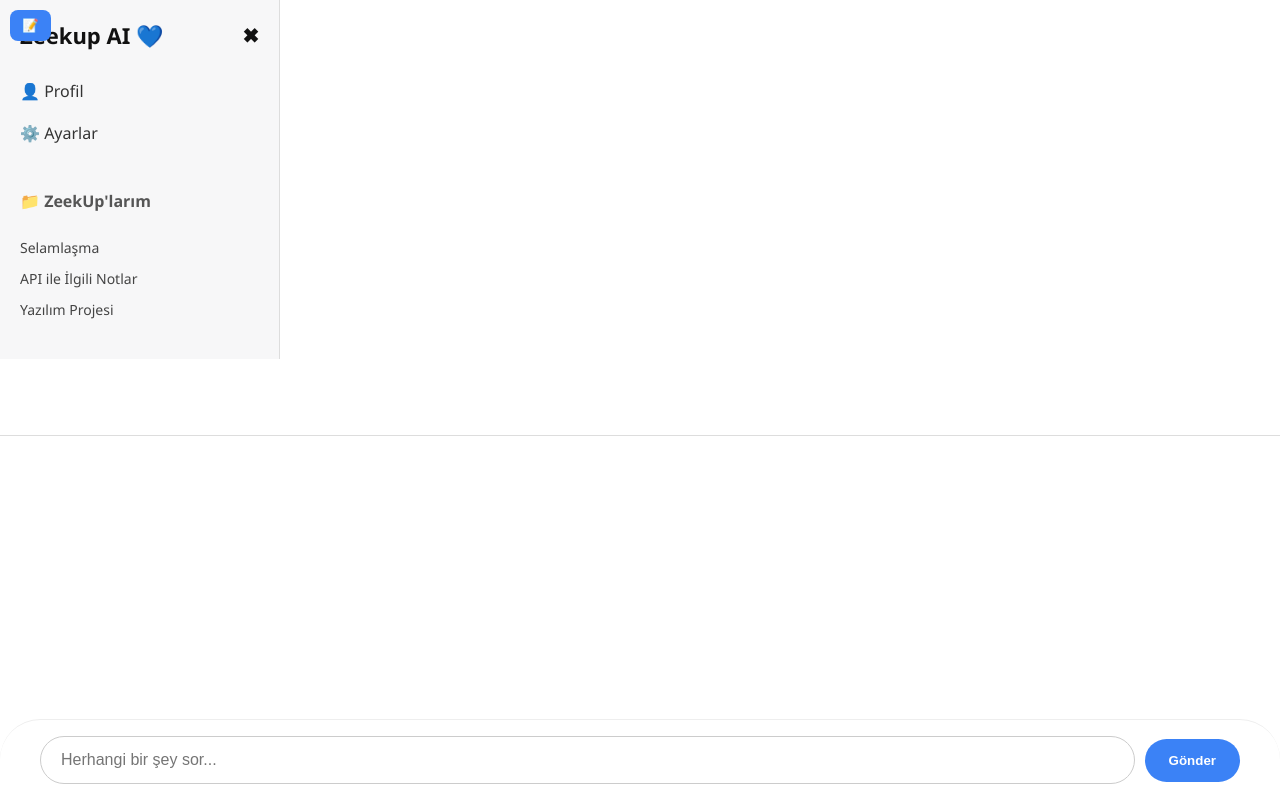
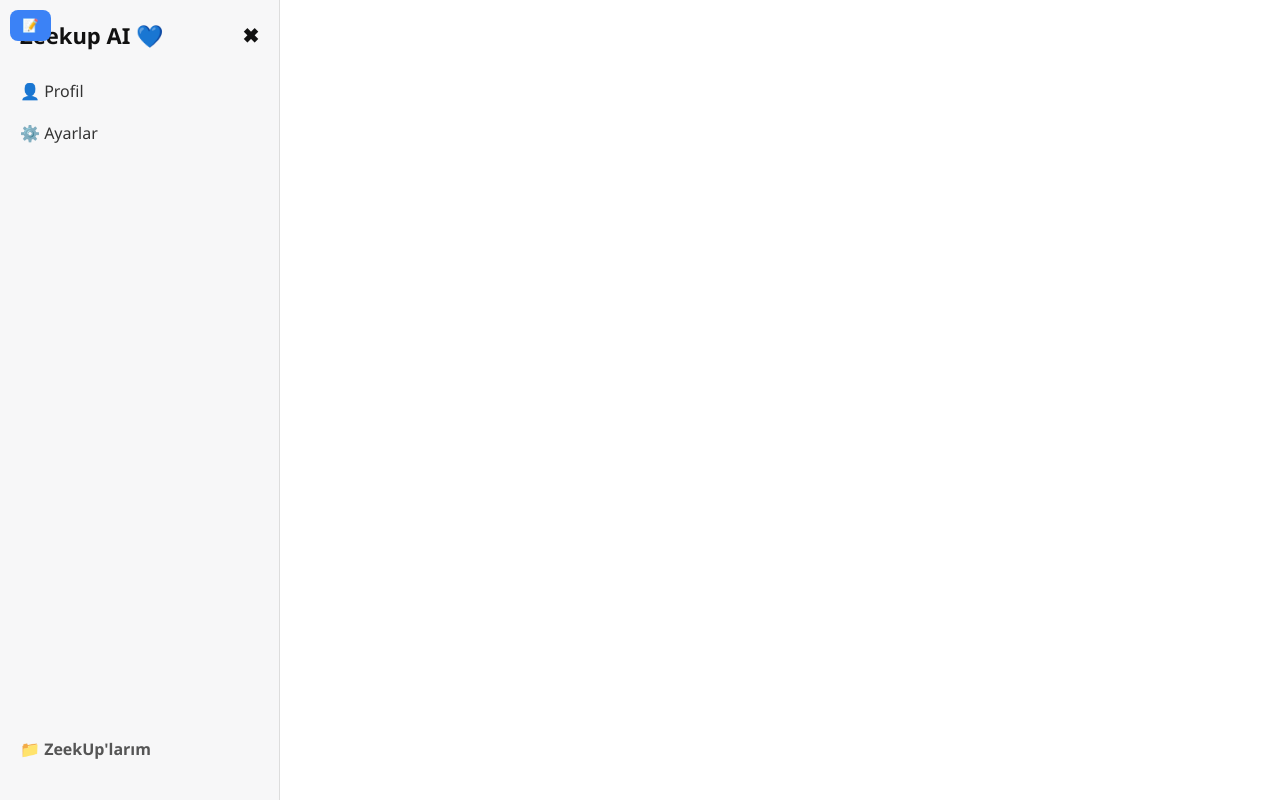
Before and after one commit to furkancoram/zeekup, a FastAPI app: page / in a window 1280 px wide. Run offline with FastAPI, Linux system fonts and the light colour scheme.

Commit message:
Update chat.html

```diff
--- a/templates/chat.html
+++ b/templates/chat.html
@@ -22,6 +22,7 @@
       border-right: 1px solid #ddd;
       display: flex;
       flex-direction: column;
+      height: 100vh;
       justify-content: space-between;
       padding: 20px;
       transition: transform 0.3s ease;
@@ -83,6 +84,7 @@
       display: flex;
       flex-direction: column;
       height: 100vh;
+      overflow: hidden;
     }
     header {
       padding: 20px;
@@ -160,10 +162,8 @@
     </div>
     <div class="sidebar-bottom">
       <h3>📁 ZeekUp'larım</h3>
-      <ul>
-        <li>Selamlaşma</li>
-        <li>API ile İlgili Notlar</li>
-        <li>Yazılım Projesi</li>
+      <ul id="zeekup-list">
+        <!-- Dinamik içerik gelecek -->
       </ul>
     </div>
   </div>
@@ -171,7 +171,7 @@
   <div class="main">
     <header>Nasıl yardımcı olabilirim?</header>
 
-    <div class="chat-container">
+    <div class="chat-container" id="chat-container">
       {% for role, msg in chat_history %}
         <div class="message {{ role }}">
           {{ msg }}
@@ -190,6 +190,9 @@
       const sidebar = document.getElementById("sidebar");
       sidebar.classList.toggle("hidden");
     }
+
+    // Sahte geçmiş temizleme: Dinamik oluşturulmuş Zeekup geçmişi kaldırıldı.
+    document.getElementById("zeekup-list").innerHTML = "";
   </script>
 </body>
 </html>
```
